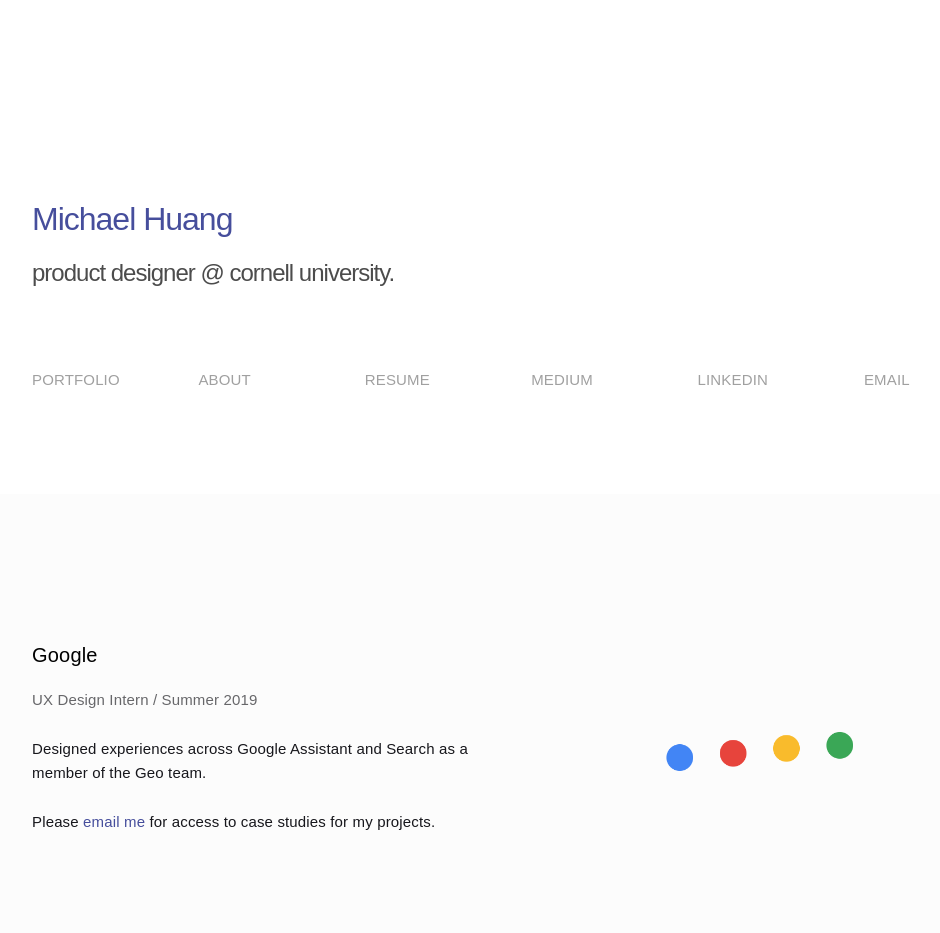
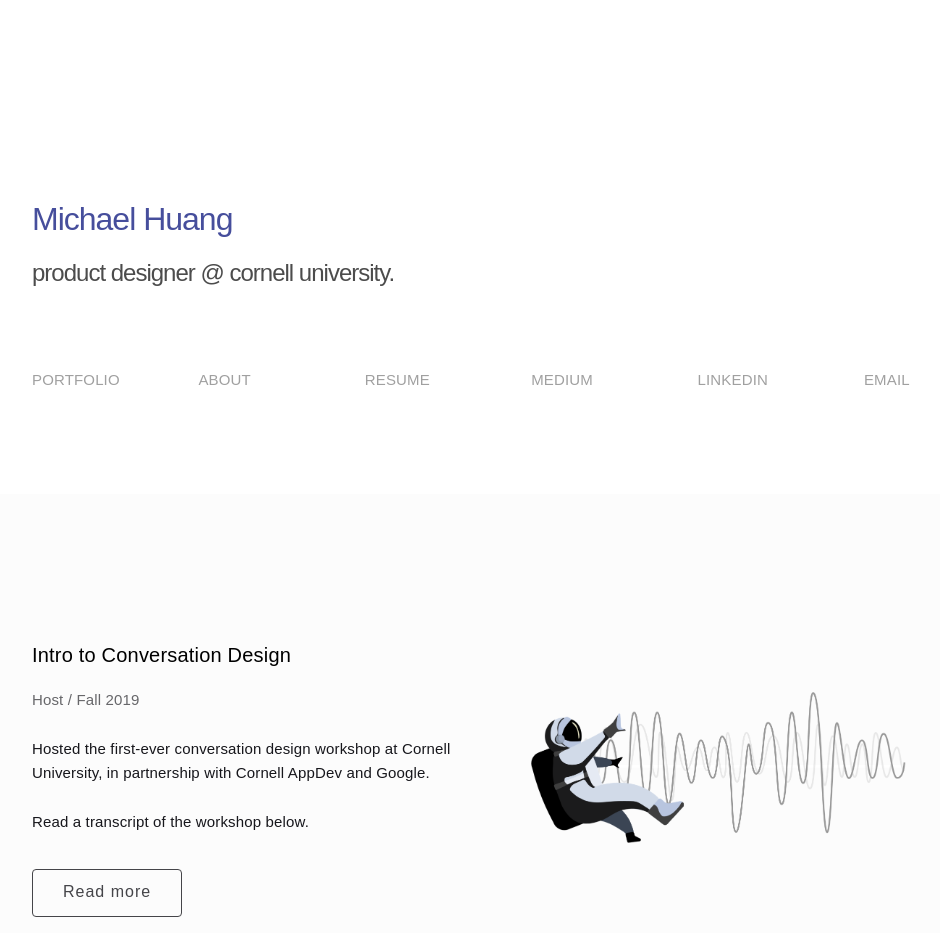
Before and after one commit to michaelhuangmk/michaelhuangmk.github.io, a Jekyll site: the page built from index.md, in a window 1280 px wide. Shown: the top 933 px of the page, without its empty margins (128-1068 px from the left). Built offline with Jekyll 4.4.1, drawn with Linux system fonts in a browser that asks for light colours; some web fonts are replaced; our own code applies the rules of GitHub Pages for plain Markdown files; grey boxes are pictures that could not be loaded.

Commit message:
new project - cxd
WOOP WOOP WOOP

```diff
--- a/_layouts/home.html
+++ b/_layouts/home.html
@@ -7,6 +7,20 @@
 
     <div class="container">
       <div class="row project first">
+          <div class="six columns">
+            <h3>Intro to Conversation Design</h3>
+            <p class="u-grey">Host / Fall 2019</p>
+            <p>Hosted the first-ever conversation design workshop at Cornell University, in partnership with Cornell AppDev and Google.</p>
+            <p>Read a transcript of the workshop below.</p>
+            <a class="button" href="https://medium.com/p/ce3bd30e4385/edit">Read more</a>
+          </div>
+          <div class="six columns">
+              <img id="cxd" src="/resources/cxd.png" alt="Intro to Conversation Design"/>
+          </div>
+        </div>
+    </div>
+    <div class="container">
+      <div class="row project">
           <div class="six columns">
             <h3>Google</h3>
             <p class="u-grey">UX Design Intern / Summer 2019</p>
--- a/css/style.css
+++ b/css/style.css
@@ -139,6 +139,12 @@
     margin-top: -40px;
 }
 
+#cxd {
+    margin-top: 50px;
+    margin-left: 0em;
+    width: 25em;
+}
+
 #form-button {
     height:48px;
     text-transform: none;
@@ -181,14 +187,14 @@
 */
 
 .project {
-    padding-bottom: 80px;
+    padding-bottom: 60px;
     padding-top: 80px;
     border-bottom: 1px solid #E6E6E6;
 }
 
 .first {
+    padding-bottom: 60px;
     padding-top: 0px;
-    padding-bottom: 50px;
 }
 
 .portfolio {
```
Also changed, not shown: resources/cxd.png (added).
